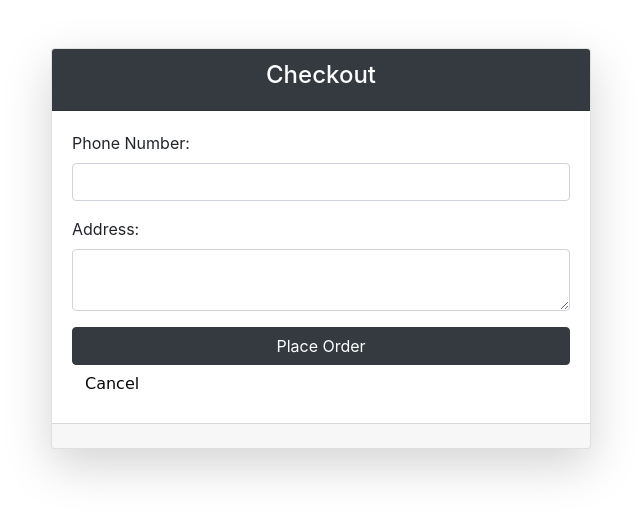
After one commit to p-raii/VegPage, a Django app: template cart/templates/cart/checkout.html in a window 1280 px wide. The commit adds this page. Shown: the top 517 px of the page, without its empty margins (319-959 px from the left). Run offline with Django 5.2, Linux system fonts and the light colour scheme; the template is opened without the code that fills it, so the values that code supplies are empty; some libraries are stand-ins or nearby versions.

Commit message:
made some changes to UI and added status and order details

```diff
--- a/cart/models.py
+++ b/cart/models.py
@@ -16,7 +16,11 @@ class CartItem(models.Model):
 
 class Order(models.Model):
     user = models.ForeignKey(User, on_delete=models.CASCADE)
+    phone_number = models.CharField(max_length=15,null=True)  # Add phone number field
+    address = models.TextField(null=True)
+    status = models.TextField(default="Not Processed")
     total_price = models.DecimalField(max_digits=10, decimal_places=2)
+    items = models.JSONField(default=list)
     created_at = models.DateTimeField(auto_now_add=True)
     is_new = models.BooleanField(default=True)  # Mark new orders as True
 
--- /dev/null
+++ b/cart/templates/cart/checkout.html
@@ -0,0 +1,53 @@
+<!-- checkout/templates/checkout.html -->
+<!DOCTYPE html>
+<html lang="en">
+<head>
+    <meta charset="UTF-8">
+    <meta name="viewport" content="width=device-width, initial-scale=1.0">
+    <title>Checkout</title>
+    <!-- Bootstrap CSS -->
+    <link href="https://stackpath.bootstrapcdn.com/bootstrap/4.5.2/css/bootstrap.min.css" rel="stylesheet">
+</head>
+<body>
+
+    <div class="container mt-5">
+        <div class="row justify-content-center">
+            <div class="col-md-6">
+                <div class="card shadow-lg">
+                    <div class="card-header bg-dark text-white text-center">
+                        <h4>Checkout</h4>
+                    </div>
+                    <div class="card-body">
+                        <form method="POST">
+                            {% csrf_token %}
+
+                            <div class="form-group">
+                                <label for="phone_number">Phone Number:</label>
+                                <input type="text" id="phone_number" name="phone_number" class="form-control" required>
+                            </div>
+
+                            <div class="form-group">
+                                <label for="address">Address:</label>
+                                <textarea id="address" name="address" class="form-control" required></textarea>
+                            </div>
+
+                            <button type="submit" class="btn btn-dark btn-block">Place Order</button>
+
+
+                        </form>
+                        <a href="{% url 'vegproduct:vegetable_list' %}" class="btn btn-link " style="font-family: Comic Sans MS; color:rgb(8, 8, 8);">Cancel</a>
+                    </div>
+                    <div class="card-footer text-center">
+                        {% if error %}
+                            <p class="text-danger">{{ error }}</p>
+                        {% endif %}
+                    </div>
+                </div>
+            </div>
+        </div>
+    </div>
+
+
+
+</body>
+</html>
--- a/userdetails/templates/userdetails/login.html
+++ b/userdetails/templates/userdetails/login.html
@@ -28,6 +28,8 @@
                     </div>
                     <div class="card-footer text-center">
                         <p>Don't have an account? <a href="{% url 'userdetails:register' %}" class="btn btn-link" style="font-family: Comic Sans MS;color:rgb(8, 8, 8);">Register here</a></p>
+                        <a href="{% url 'vegproduct:vegetable_list' %}" class="btn btn-link " style="font-family: Comic Sans MS; color:rgb(8, 8, 8);">Cancel</a>
+
                     </div>
                 </div>
             </div>
--- a/userdetails/templates/userdetails/register.html
+++ b/userdetails/templates/userdetails/register.html
@@ -28,6 +28,8 @@
                     </div>
                     <div class="card-footer text-center">
                         <p>Already have an account? <a href="{% url 'userdetails:login' %}" class="btn btn-link " style="font-family: Comic Sans MS; color:rgb(8, 8, 8);">Login here</a></p>
+                        <a href="{% url 'vegproduct:vegetable_list' %}" class="btn btn-link " style="font-family: Comic Sans MS; color:rgb(8, 8, 8);">Cancel</a>
+
                     </div>
                 </div>
             </div>
--- a/vegproduct/templates/vegproduct/vegetable_list.html
+++ b/vegproduct/templates/vegproduct/vegetable_list.html
@@ -105,8 +105,8 @@
                     {% endif %}
                     <h3>{{ vegetable.name }}</h3>
                     <p>{{ vegetable.description|truncatewords:10 }}</p>
-                    <p><strong>Price:</strong> ${{ vegetable.price }}</p>
-                    <p><strong>Stock:</strong> {{ vegetable.stock }}</p>
+                    <p><strong>Price:</strong> NRP{{ vegetable.price }}</p>
+                    <p><strong>Stock(in kg):</strong> {{ vegetable.stock }}</p>
 
                     <a href="{% url 'add_to_cart' vegetable.id %}">Add to Cart</a>
 
```
Also changed, not shown: cart/admin.py (+6 -1 lines), cart/views.py (+28 -13 lines), cart/migrations/0003_order_address_order_items_order_phone_number.py (added), cart/migrations/0004_order_status.py (added), db.sqlite3.
